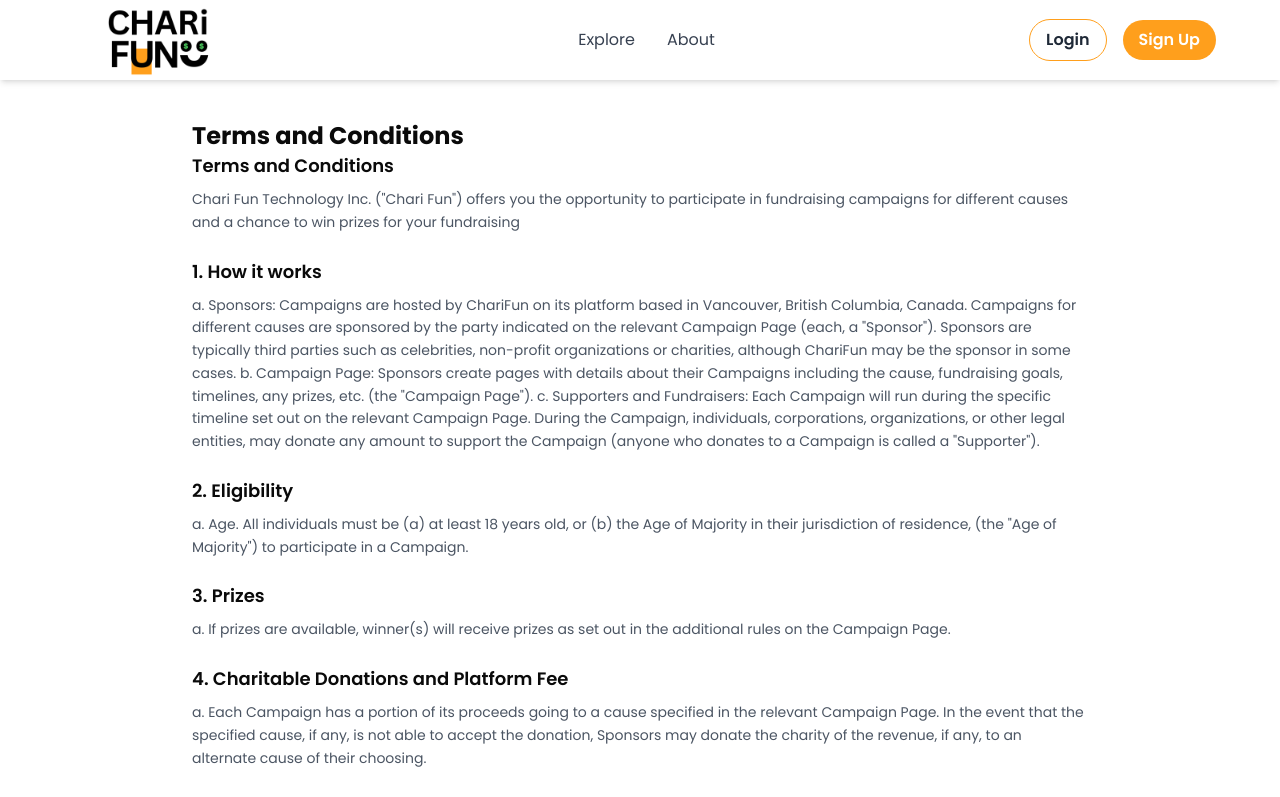
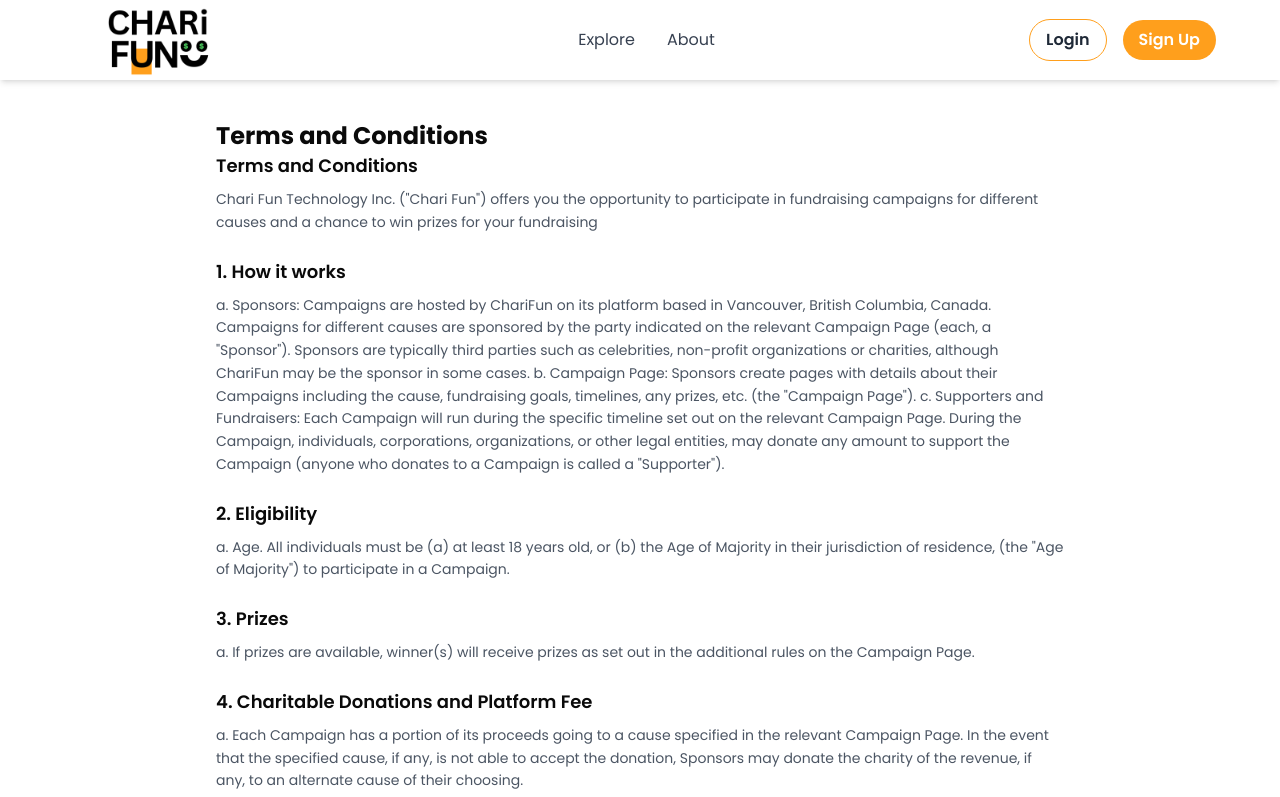
Before and after one commit to Moyo-Made/chariifunn, a Next.js app: page /terms-and-conditions in a window 1280 px wide. Shown: the top 797 px of the page. Built offline with nearby package versions, Linux system fonts and the light colour scheme.

Commit message:
Update TermsAndCondition.tsx

```diff
--- a/components/TermsAndCondition.tsx
+++ b/components/TermsAndCondition.tsx
@@ -7,7 +7,7 @@ const TermsAndConditions = () => {
 	const [showAll, setShowAll] = useState(false);
 
 	return (
-		<div className="w-full max-w-4xl mx-auto pt-10 pb-10">
+		<div className="w-full max-w-4xl mx-auto pt-10 pb-10 px-6">
 			<h2 className="text-2xl font-bold">Terms and Conditions</h2>
 
 			<div className="space-y-6">
```
